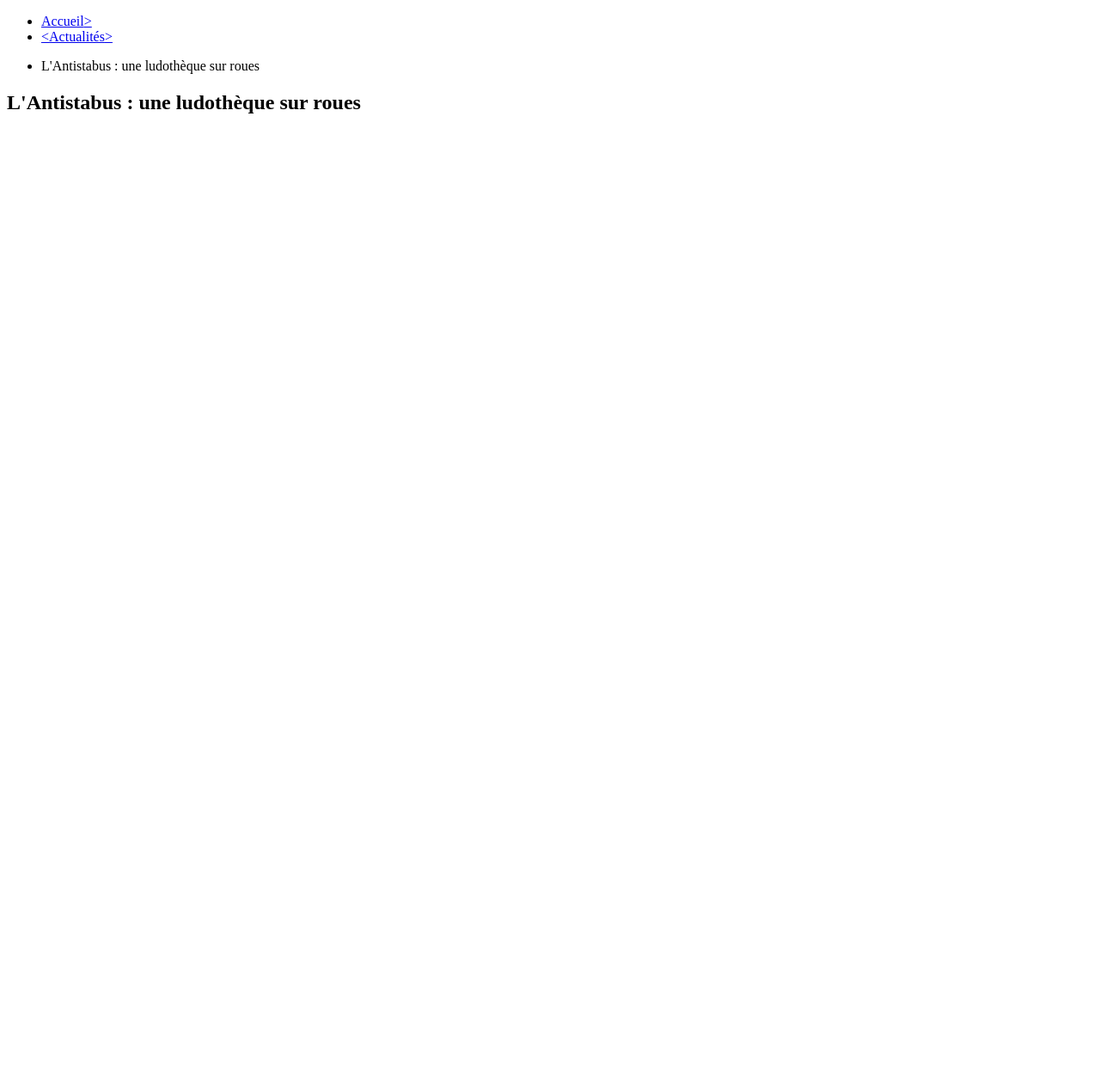
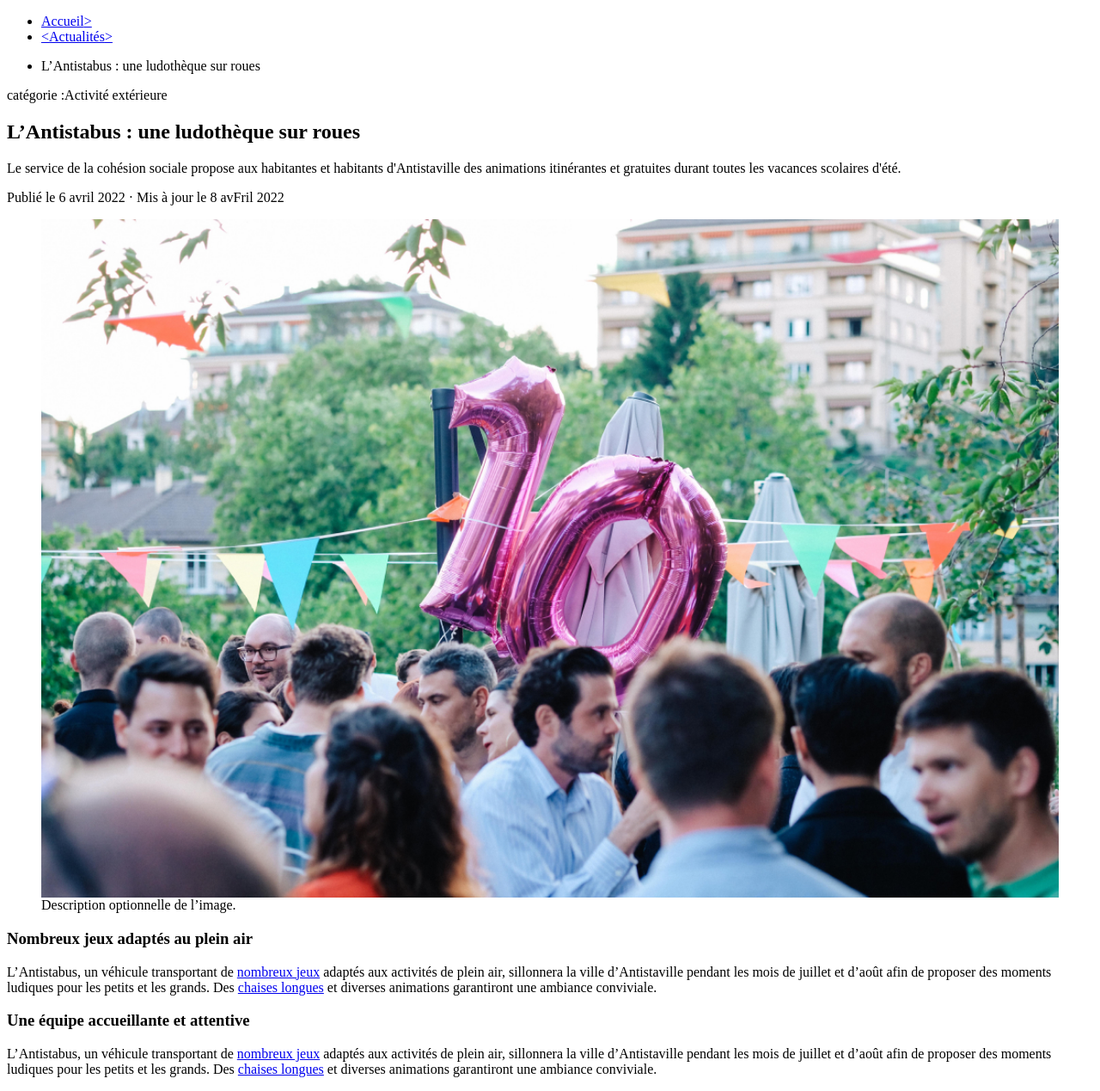
Before and after one commit to Seb-GRAF/antistaville, a Next.js app: page /actualites/antistabus in a window 1280 px wide. Shown: the whole page at 86% size. Before the commit the page ends 800 px from the top, so only its background shows below. Built offline with nearby package versions, Linux system fonts and the light colour scheme.

Commit message:
Added main title card and posts cards.

```diff
--- /dev/null
+++ b/components/PostCard.jsx
@@ -0,0 +1,12 @@
+import React from 'react'
+
+const PostCard = ({ post, children }) => {
+  return (
+    <article>
+      <h3 className='mb-4 text-2xl font-bold'>{post.title}</h3>
+      <div className=''>{children}</div>
+    </article>
+  )
+}
+
+export default PostCard
--- /dev/null
+++ b/components/PostTitle.jsx
@@ -0,0 +1,36 @@
+import React from 'react'
+import Image from 'next/image'
+
+const PostTitle = ({ postTitle }) => {
+  return (
+    <section className='text-xl'>
+      <p className='mb-2 text-mint-500 font-semibold'>
+        <span className='sr-only'>catégorie :</span>
+        <span>{postTitle.category}</span>
+      </p>
+      <h2 className='mb-6 font-bold text-3xl tracking-tight'>
+        {postTitle.title}
+      </h2>
+      <p className='mb-4'>{postTitle.description}</p>
+      <p className='mb-10 text-gray-700 text-base'>
+        Publié le <time dateTime='06.04.2022'>{postTitle.publishedAt}</time> ·
+        Mis à jour le <time dateTime='08.04.2022'>{postTitle.updatedAt}</time>
+      </p>
+      <figure>
+        <Image
+          src={postTitle.image}
+          alt={postTitle.imageAlt}
+          layout='responsive'
+          height={544}
+          width={816}
+          className='rounded-lg'
+        />
+        <figcaption className='mt-3 text-sm'>
+          {postTitle.imageCaption}
+        </figcaption>
+      </figure>
+    </section>
+  )
+}
+
+export default PostTitle
--- /dev/null
+++ b/components/StyledLink.jsx
@@ -0,0 +1,16 @@
+import React from 'react'
+import Link from 'next/link'
+
+const StyledLink = ({ href, children }) => {
+  return (
+    <Link href={href} passHref>
+      <Link href={href}>
+        <a className='w-fit text-mint-500 underline underline-offset-1 hover:bg-lime-100'>
+          {children}
+        </a>
+      </Link>
+    </Link>
+  )
+}
+
+export default StyledLink
--- a/components/index.js
+++ b/components/index.js
@@ -4,3 +4,6 @@ export { default as Header } from './Header'
 export { default as Footer } from './Footer'
 export { default as Breadcrumbs } from './Breadcrumbs'
 export { default as Button } from './Button'
+export { default as PostTitle } from './PostTitle'
+export { default as PostCard } from './PostCard'
+export { default as StyledLink } from './StyledLink'
--- a/pages/actualites/antistabus.js
+++ b/pages/actualites/antistabus.js
@@ -1,15 +1,59 @@
 import React from 'react'
-import { Seo, Breadcrumbs } from '../../components'
+import {
+  Seo,
+  Breadcrumbs,
+  PostTitle,
+  PostCard,
+  StyledLink,
+} from '../../components'
 
 const Antistabus = () => {
   const title = "L'Antistabus : une ludothèque sur roues"
 
+  const postTitle = {
+    title: 'L’Antistabus : une ludothèque sur roues',
+    category: 'Activité extérieure',
+    description:
+      "Le service de la cohésion sociale propose aux habitantes et habitants d'Antistaville des animations itinérantes et gratuites durant toutes les vacances scolaires d'été.",
+    publishedAt: '6 avril 2022',
+    updatedAt: '8 avFril 2022',
+    image: '/actualites/antistabus.jpg',
+    imageAlt: "Photo de l'agence Antistatique célébrant leur 10 ans",
+    imageCaption: 'Description optionnelle de l’image.',
+  }
+
+  const posts = [
+    {
+      title: 'Nombreux jeux adaptés au plein air',
+    },
+    {
+      title: 'Une équipe accueillante et attentive',
+    },
+  ]
+
   return (
     <>
-      <Seo title={title} description={title} />
-      <Breadcrumbs crumbs={['Actualités', title]} />
+      <Seo title={postTitle.title} description={postTitle.title} />
+      <Breadcrumbs crumbs={['Actualités', postTitle.title]} />
 
-      <h2 className='font-bold '>{title}</h2>
+      <PostTitle postTitle={postTitle} />
+      <section className='flex flex-col gap-10'>
+        {posts.map((post, index) => (
+          <div key={`index-${index}`}>
+            <PostCard post={post}>
+              <p>
+                L’Antistabus, un véhicule transportant de{' '}
+                <StyledLink href={'/'}>nombreux jeux</StyledLink> adaptés aux
+                activités de plein air, sillonnera la ville d’Antistaville
+                pendant les mois de juillet et d’août afin de proposer des
+                moments ludiques pour les petits et les grands. Des{' '}
+                <StyledLink href={'/'}>chaises longues</StyledLink> et diverses
+                animations garantiront une ambiance conviviale.
+              </p>
+            </PostCard>
+          </div>
+        ))}
+      </section>
     </>
   )
 }
--- a/tailwind.config.js
+++ b/tailwind.config.js
@@ -14,6 +14,9 @@ module.exports = {
         anise: {
           600: '#C8E671',
         },
+        mint: {
+          500: '#3F9544',
+        },
       },
     },
   },
```
Also changed, not shown: public/actualites/antistabus.jpg (added).
